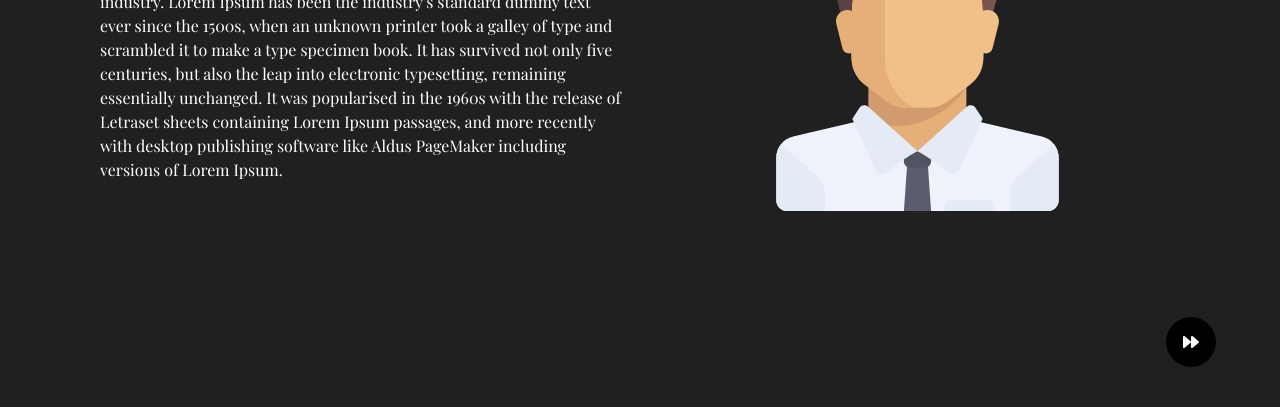
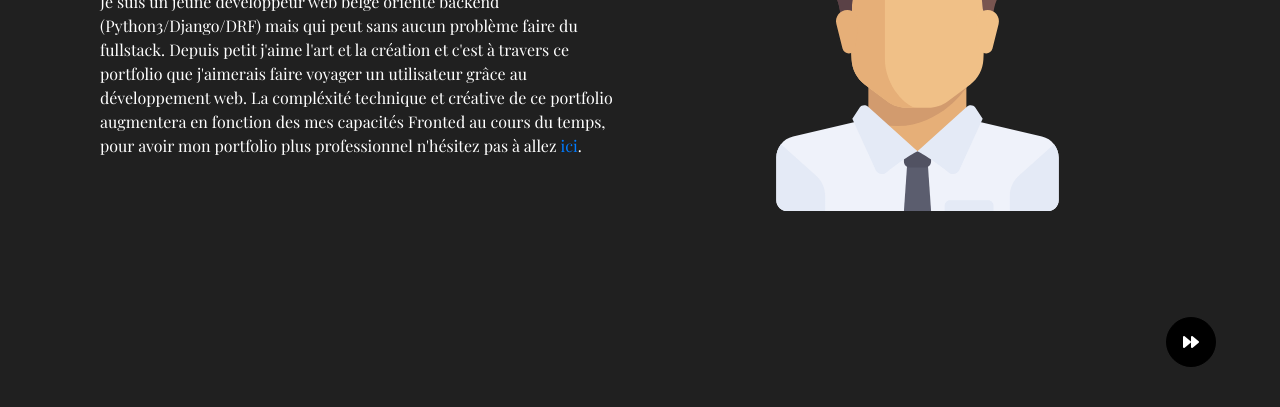
Before and after one commit to hugoduchene/Creative-portfolio, a plain HTML site: page index.html in a window 1280 px wide. Shown: the part 393-800 px from the top of the page. Drawn offline with nearby package versions, Linux system fonts and the light colour scheme.

Commit message:
second commit

```diff
--- a/index.html
+++ b/index.html
@@ -25,7 +25,11 @@
                 <div class="row wrapper-row-second">
                     <div class="wrapper-text-person col-md-6">
                         <h1>Qui suis-je ?</h1>
-                        <p>Lorem Ipsum is simply dummy text of the printing and typesetting industry. Lorem Ipsum has been the industry's standard dummy text ever since the 1500s, when an unknown printer took a galley of type and scrambled it to make a type specimen book. It has survived not only five centuries, but also the leap into electronic typesetting, remaining essentially unchanged. It was popularised in the 1960s with the release of Letraset sheets containing Lorem Ipsum passages, and more recently with desktop publishing software like Aldus PageMaker including versions of Lorem Ipsum.</p>
+                        <p>Je suis un jeune développeur web belge orienté backend (Python3/Django/DRF) mais qui peut sans aucun problème faire du fullstack.
+                            Depuis petit j'aime l'art et la création et c'est à travers ce portfolio que j'aimerais faire voyager un utilisateur grâce au développement web.
+                            La compléxité technique et créative de ce portfolio augmentera en fonction des mes capacités Fronted au cours du temps, pour avoir mon portfolio
+                            plus professionnel n'hésitez pas à allez <a href="https://www.shaready.fr/user/creator">ici</a>.
+                        </p>
                     </div>
 
                     <div class="wrapper-img-person col-md-6">
@@ -68,7 +72,10 @@
 
                 <div class="col-md-6 white">
                     <h2>E-shop</h2>
-                    <p>Lorem Ipsum is simply dummy text of the printing and typesetting industry. Lorem Ipsum has been the industry's standard dummy text ever since the 1500s, when an unknown printer took a galley of type and scrambled it to make a type specimen book. It has survived not only five centuries</p>
+                    <p>
+                        E-shop réalisé from scratch en 1 semaine avec Django/Drf.
+                        Design entièrement customisé pour un artiste, en pleine révolution numérique, il est important que les marques se différencient par leur design.
+                    </p>
                 </div>
             </div>
 
@@ -79,7 +86,7 @@
 
                 <div class="col-md-6 white">
                     <h2>Portfolio</h2>
-                    <p>Lorem Ipsum is simply dummy text of the printing and typesetting industry. Lorem Ipsum has been the industry's standard dummy text ever since the 1500s, when an unknown printer took a galley of type and scrambled it to make a type specimen book. It has survived not only five centuries</p>
+                    <p>Portfolio ? site vitrine ? intégration de maquette en html&css ! Telle sera ma mission.</p>
                 </div>
             </div>
 
@@ -90,7 +97,9 @@
 
                 <div class="col-md-6 white">
                     <h2>Shaready</h2>
-                    <p>Lorem Ipsum is simply dummy text of the printing and typesetting industry. Lorem Ipsum has been the industry's standard dummy text ever since the 1500s, when an unknown printer took a galley of type and scrambled it to make a type specimen book. It has survived not only five centuries</p>
+                    <p>
+                        Shaready est un réseau social social d'information fait en Django/DRF, la V1 est actuellement en cours de développement.
+                    </p>
                 </div>
             </div>
         </div>
```
